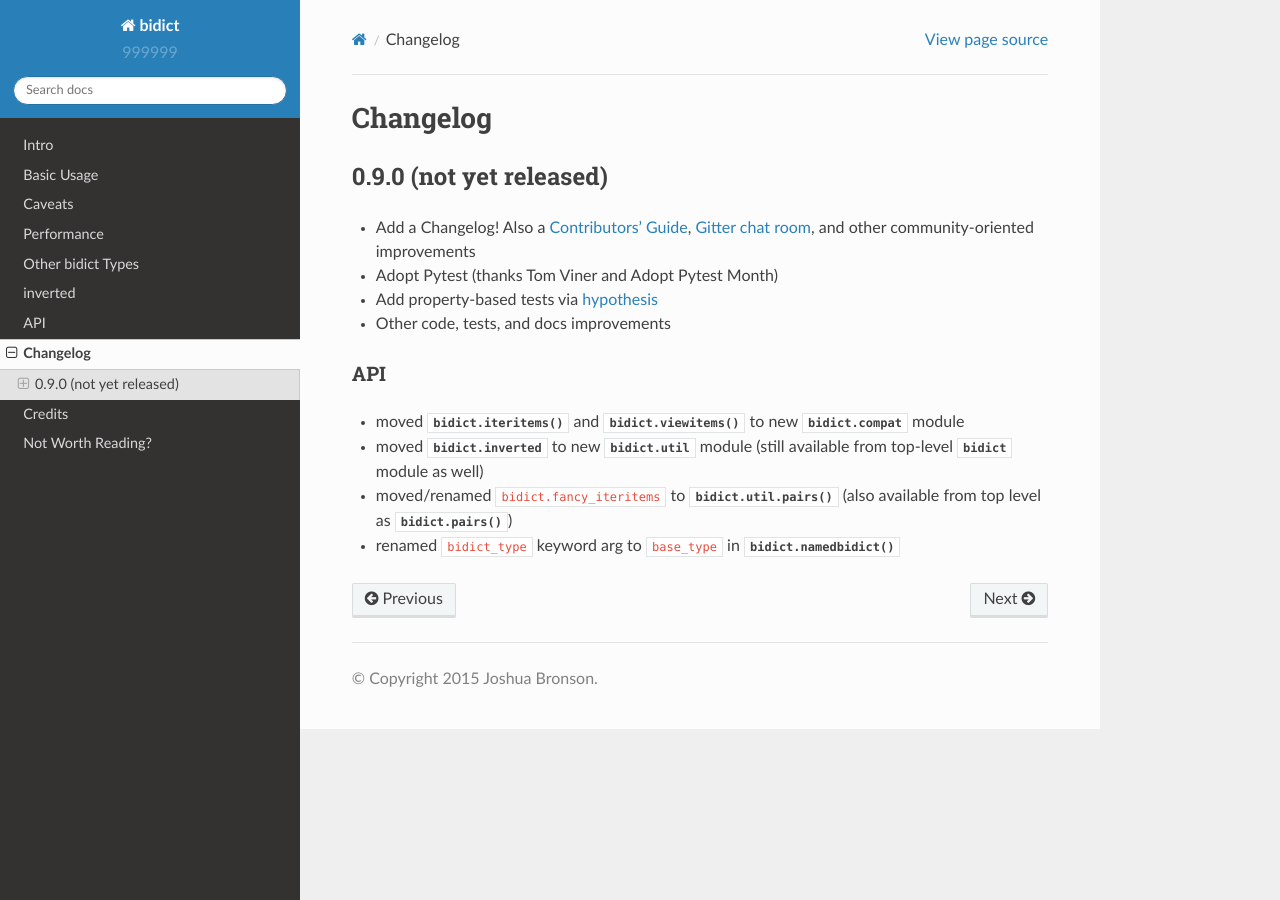
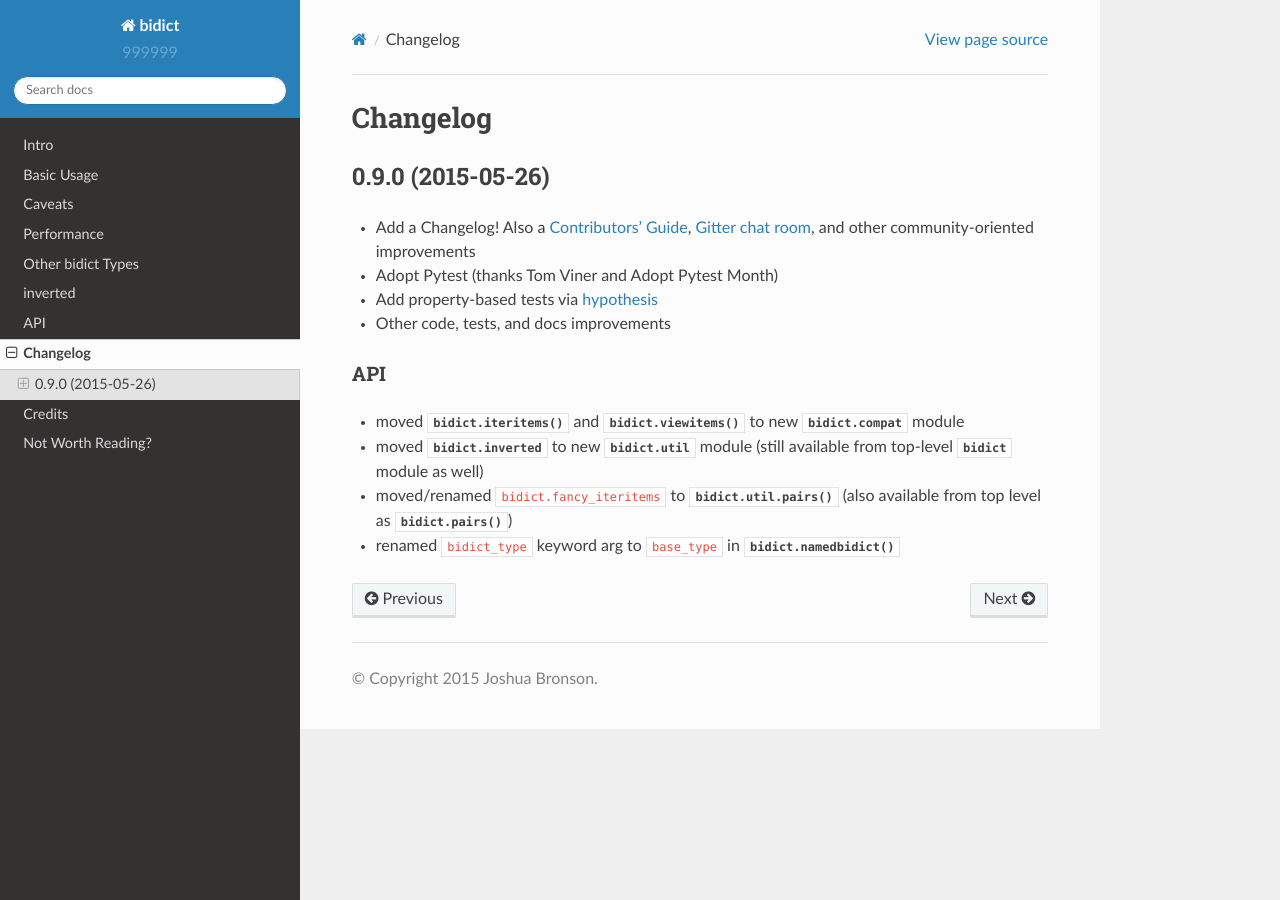
Before and after one commit to jab/bidict, a Sphinx documentation site: the page built from docs/changelog.rst, in a window 1280 px wide. Built offline with Sphinx 7.4.7 and the Read the Docs theme 2.0.0, drawn with Linux system fonts in a browser that asks for light colours.

Commit message:
bump to 0.9.0 for release

```diff
--- a/docs/changelog.rst
+++ b/docs/changelog.rst
@@ -3,7 +3,7 @@
 Changelog
 =========
 
-0.9.0 (not yet released)
+0.9.0 (2015-05-26)
 ----------------------------
 
 - Add a Changelog!
```
Also changed, not shown: 1 other file.
